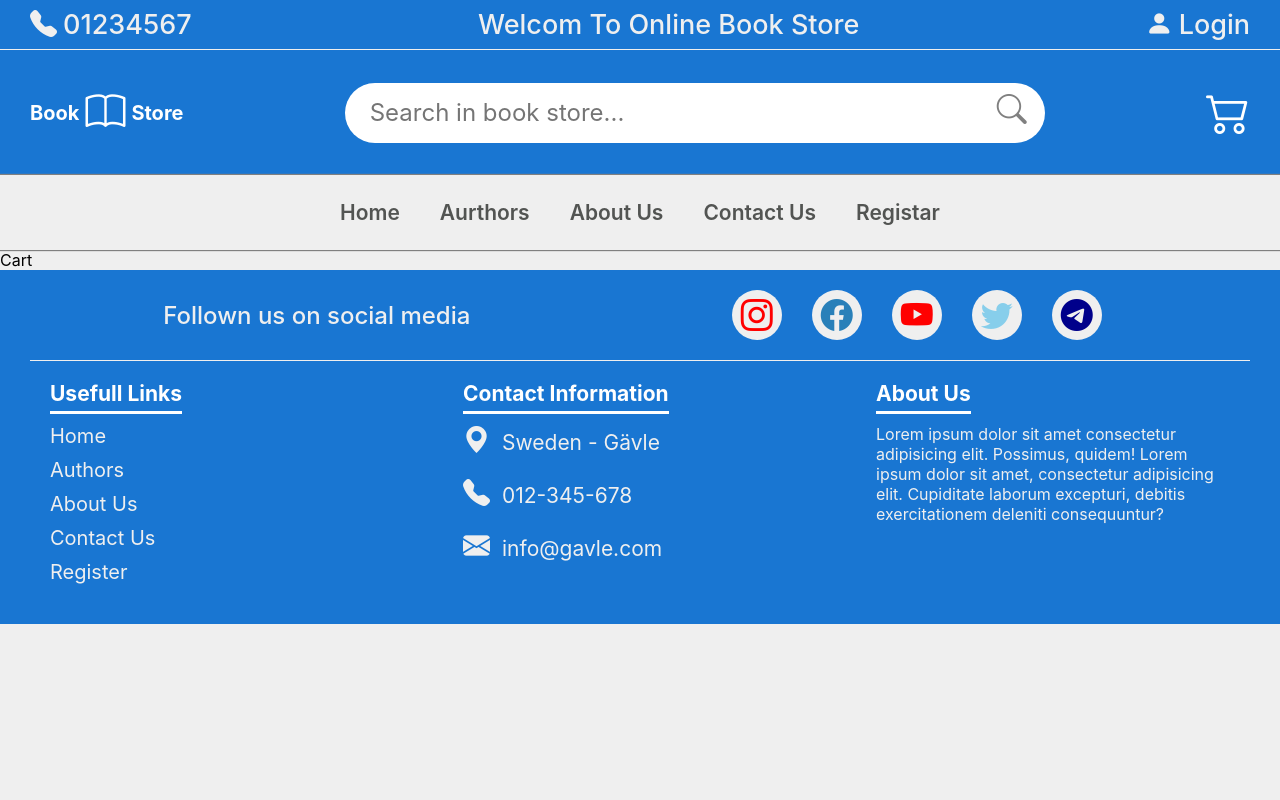
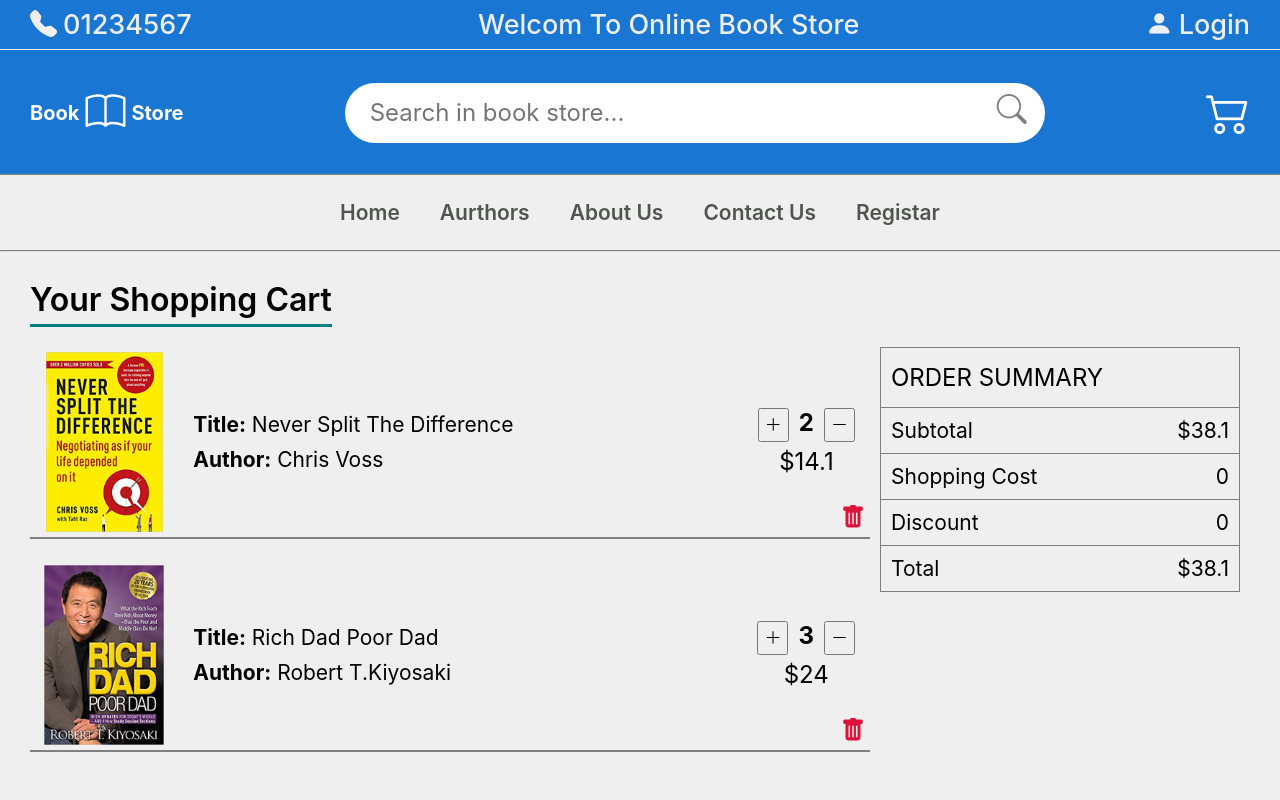
Before and after one commit to asom1989/book-store, a React (Vite) app: page /cart in a window 1280 px wide. Shown: the top 800 px of the page. Built offline with nearby package versions, Linux system fonts and the light colour scheme.

Commit message:
add cart component

```diff
--- /dev/null
+++ b/src/pages/Cart/Cart.css
@@ -0,0 +1,152 @@
+.cart {
+  padding: 30px;
+}
+
+.cart-title {
+  font-weight: 600;
+  font-size: 32px;
+  padding-bottom: 5px;
+  border-bottom: 3px solid teal;
+  width: max-content;
+  margin-bottom: 20px;
+}
+
+.cart-wrapper {
+  display: flex;
+  align-items: flex-start;
+}
+
+.cart-items {
+  width: 70%;
+}
+
+.cart-item {
+  display: flex;
+  align-items: center;
+  padding: 5px;
+  position: relative;
+  margin-bottom: 21px;
+  border-bottom: 2px solid gray;
+}
+
+.cart-item-img {
+  width: 140px;
+  height: 180px;
+  object-fit: contain;
+}
+
+.cart-item-info {
+  padding: 10px;
+  width: calc(100% - 140px);
+  display: flex;
+  align-items: center;
+  justify-content: space-between;
+  margin-left: 10px;
+}
+
+.cart-item-book-title {
+  font-size: 21px;
+  margin-bottom: 10px;
+}
+
+.cart-item-author {
+  font-size: 21px;
+}
+
+.cart-item-quantity {
+  font-size: 24px;
+  margin-bottom: 5px;
+}
+
+.cart-item-quantity button {
+  cursor: pointer;
+  padding: 5px;
+  font-size: 17px;
+}
+
+.cart-item-quantity button:disabled {
+  cursor: not-allowed;
+}
+
+.cart-item-quantity b {
+  font-size: 24px;
+  margin: 0 10px;
+}
+
+.cart-item-price {
+  font-size: 24px;
+  text-align: center;
+}
+
+.bi-trash-fill {
+  color: crimson;
+  cursor: pointer;
+  position: absolute;
+  bottom: 5px;
+  right: 5px;
+  font-size: 24px;
+}
+
+.cart-order-summary {
+  width: 30%;
+  border: 1px solid gray;
+  margin: 0 10px;
+}
+
+.order-summary-title {
+  font-size: 24px;
+  padding: 15px 10px;
+}
+
+.order-summary-item {
+  display: flex;
+  align-items: center;
+  justify-content: space-between;
+  border-top: 1px solid gray;
+  padding: 10px;
+  font-size: 21px;
+}
+
+@media (max-width: 1200px) {
+  .cart-wrapper {
+    flex-direction: column;
+  }
+
+  .cart-items {
+    width: 100%;
+  }
+
+  .cart-order-summary {
+    width: 320px;
+    margin-top: 20px;
+  }
+}
+
+@media (max-width: 920px) {
+  .cart-item-quantity {
+    font-size: 24px;
+    margin-bottom: 5px;
+    width: 100px;
+  }
+}
+
+@media (max-width: 520px) {
+  .cart-item {
+    flex-direction: column;
+    align-items: flex-start;
+  }
+
+  .cart-wrapper {
+    justify-content: center;
+    align-items: center;
+  }
+
+  .cart-item-info {
+    width: 100%;
+    margin-top: 15px;
+  }
+
+  .cart {
+    padding: 15px;
+  }
+}
--- a/src/pages/Cart/Cart.jsx
+++ b/src/pages/Cart/Cart.jsx
@@ -1,7 +1,26 @@
-import React from "react";
+import "./Cart.css";
+import { cartInfo } from "../../assets/data/cart";
+import OrderSummary from "./OrderSummary";
+import CartItem from "./CartItem";
 
 function Cart() {
-  return <div>Cart</div>;
+  const totalPrice = cartInfo.reduce(
+    (acc, cur) => acc + cur.price * cur.quantity,
+    0
+  );
+  return (
+    <div className="cart">
+      <h1 className="cart-title">Your Shopping Cart</h1>
+      <div className="cart-wrapper">
+        <div className="cart-items">
+          {cartInfo.map((item) => (
+            <CartItem key={item.id} item={item} />
+          ))}
+        </div>
+        <OrderSummary totalPrice={totalPrice} />
+      </div>
+    </div>
+  );
 }
 
 export default Cart;
--- /dev/null
+++ b/src/pages/Cart/CartItem.jsx
@@ -0,0 +1,33 @@
+function CartItem({ item }) {
+  const { image, title, author, quantity, price } = item;
+  return (
+    <div className="cart-item">
+      <img src={`/books/${image}`} alt={title} className="cart-item-img" />
+      <div className="cart-item-info">
+        <div>
+          <div className="cart-item-book-title">
+            <b>Title:</b> {title}
+          </div>
+          <div className="cart-item-author">
+            <b>Author:</b> {author}
+          </div>
+        </div>
+        <div>
+          <div className="cart-item-quantity">
+            <button>
+              <i className="bi bi-plus-lg" />
+            </button>
+            <b>{quantity}</b>
+            <button>
+              <i className="bi bi-dash-lg" />
+            </button>
+          </div>
+          <div className="cart-item-price">${price * quantity}</div>
+          <i className="bi bi-trash-fill" />
+        </div>
+      </div>
+    </div>
+  );
+}
+
+export default CartItem;
--- /dev/null
+++ b/src/pages/Cart/OrderSummary.jsx
@@ -0,0 +1,25 @@
+function OrderSummary({ totalPrice }) {
+  return (
+    <div className="cart-order-summary">
+      <div className="order-summary-title">ORDER SUMMARY</div>
+      <div className="order-summary-item">
+        <span>Subtotal</span>
+        <span>${totalPrice}</span>
+      </div>
+      <div className="order-summary-item">
+        <span>Shopping Cost</span>
+        <span>0</span>
+      </div>
+      <div className="order-summary-item">
+        <span>Discount</span>
+        <span>0</span>
+      </div>
+      <div className="order-summary-item">
+        <span>Total</span>
+        <span>${totalPrice}</span>
+      </div>
+    </div>
+  );
+}
+
+export default OrderSummary;
```
